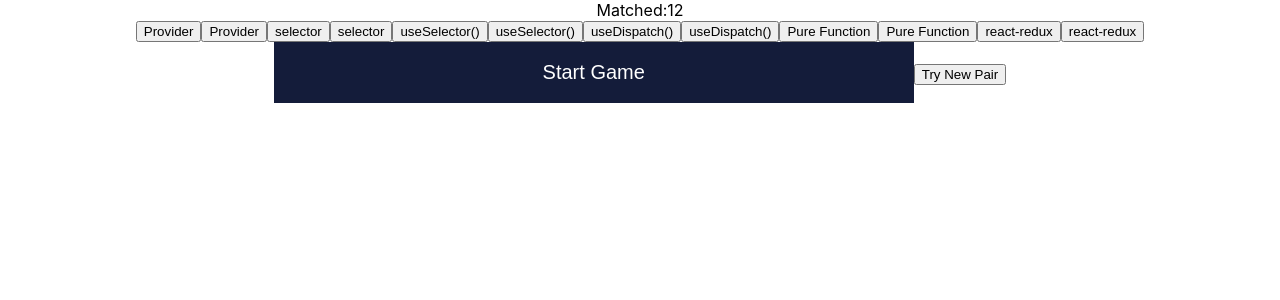
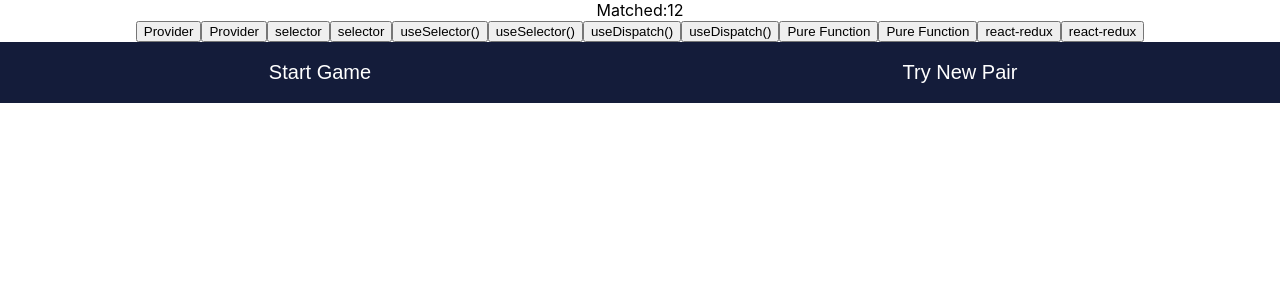
Before and after one commit to wingsown/memory-game, a React (Create React App) app: page / in a window 1280 px wide. Shown: the top 300 px of the page. Built offline with nearby package versions, Linux system fonts and the light colour scheme.

Commit message:
try new pair button styling

```diff
--- a/src/index.css
+++ b/src/index.css
@@ -21,3 +21,13 @@
   cursor: pointer;
   background-color: #141c3a;
 }
+
+.try-new-pair-button {
+  width: 50%;
+  padding: 19px 40px 19px 40px;
+  font-size: 20px;
+  border: none;
+  color: #fff;
+  cursor: pointer;
+  background-color: #141c3a;
+}
```
